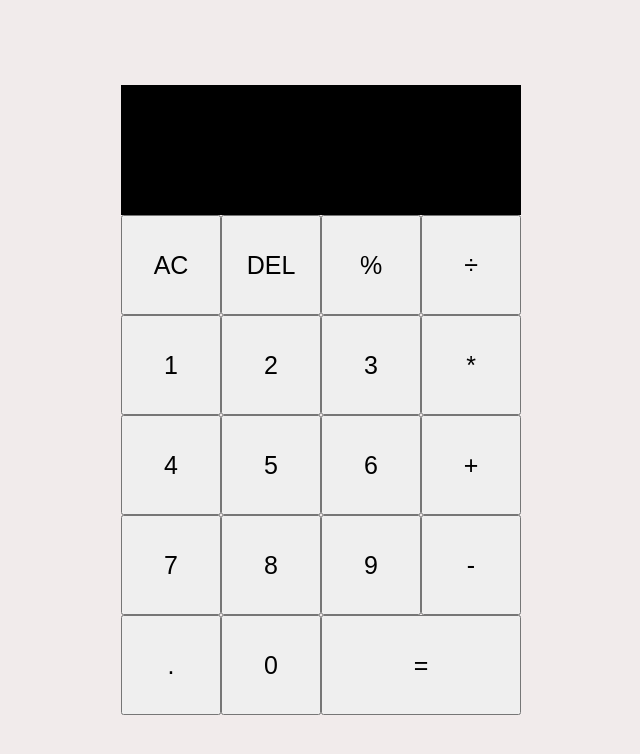
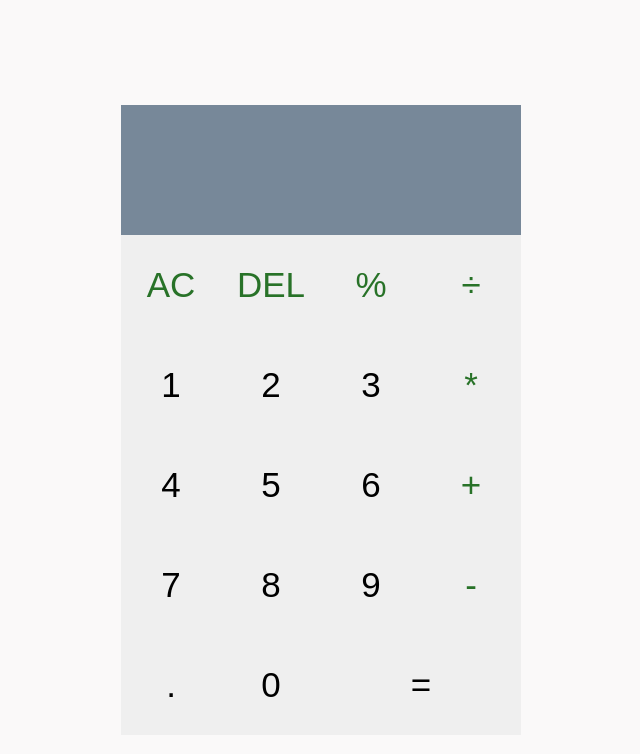
Before and after one commit to sahhebali/calculator_app, a plain HTML site: page index.html in a window 1280 px wide. Shown: the whole page, without its empty margins (319-959 px from the left). Drawn offline with Linux system fonts and the light colour scheme.

Commit message:
2nd_time

```diff
--- a/index.html
+++ b/index.html
@@ -11,7 +11,7 @@
 
 <body>
     <!-- <h1 style="text-align: center;">Calculator</h1> -->
-    <div class="calculator_container">
+    <div class="calculator_grid">
         <div class="display_area">
             <div class="previous_operand"></div>
             <div class="current_operand"></div>
--- a/style.css
+++ b/style.css
@@ -5,22 +5,34 @@
 }
 
 body {
-    background: rgb(241, 235, 235);
+    /* background: rgb(241, 235, 235); */
+    background: rgb(250, 249, 249);
     font-family: Arial, Helvetica, sans-serif;
 }
 
-.calculator_container {
+.calculator_grid {
     width: 100%;
     min-height: 100vh;
+    margin-top: 20px;
     display: grid;
     justify-content: center;
     align-content: center;
     grid-template-columns: repeat(4, 100px);
     grid-template-rows: minmax(120px, auto) repeat(5, 100px);
+    transition: 0.5s;
+
 }
 
-.calculator_container button {
-    font-size: 25px;
+.calculator_grid button {
+    font-size: 35px;
+    border: none;
+
+}
+
+.calculator_grid button:hover {
+    background: rgb(155, 214, 175);
+    color: red;
+    border-radius: 5px;
 }
 
 .display_area div {
@@ -53,7 +65,22 @@ body {
     flex-direction: column;
     justify-content: flex-end;
     grid-column: span 4;
-    background: #000;
+    background: lightslategray;
     width: 100%;
     padding: 15px;
 }
+
+#ac_allClear,
+#del {
+    color: rgb(40, 114, 40);
+
+}
+
+.oparator {
+    color: rgb(40, 114, 40);
+    font-size: 30px;
+}
+
+/* #ac_allClear:hover{
+
+} */
```
